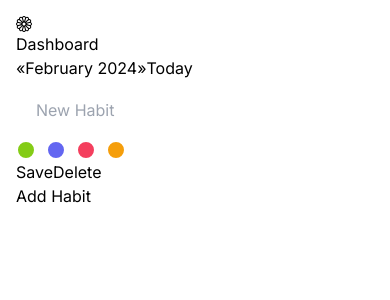
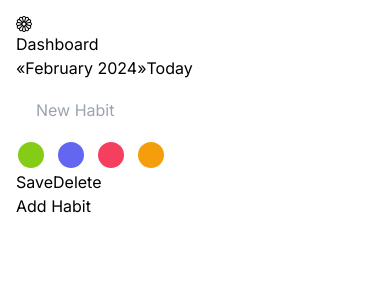
Before and after one commit to baradev/my-habit-tracker, a Next.js app: page / in a window 390 px wide. Both pictures are taken after a click on the button "Add Habit". Shown: the top 300 px of the page. Built offline with nearby package versions, Linux system fonts and the light colour scheme.

Commit message:
add responsive design

```diff
--- a/app/HabitLine.tsx
+++ b/app/HabitLine.tsx
@@ -109,7 +109,7 @@ const HabitLine: React.FC<HabitLineProps> = ({
 
   return (
     <div
-      className={`habit-line-container flex m-3 ${selectedBackgroundColor} mx-auto max-w-screen-xl p-3 min-h-[140px] ${
+      className={`habit-line-container flex flex-col md:flex-row m-3 ${selectedBackgroundColor} mx-auto max-w-screen-xl p-3 min-h-[140px] ${
         editMode ? 'h-auto' : `h-${daysInMonth * 4}`
       }`}
     >
--- a/app/globals.css
+++ b/app/globals.css
@@ -25,8 +25,8 @@ input {
 }
 
 .color-dot {
-  width: 20px;
-  height: 20px;
+  width: 30px;
+  height: 30px;
   border-radius: 50%;
   margin-right: 10px;
   cursor: pointer;
```
